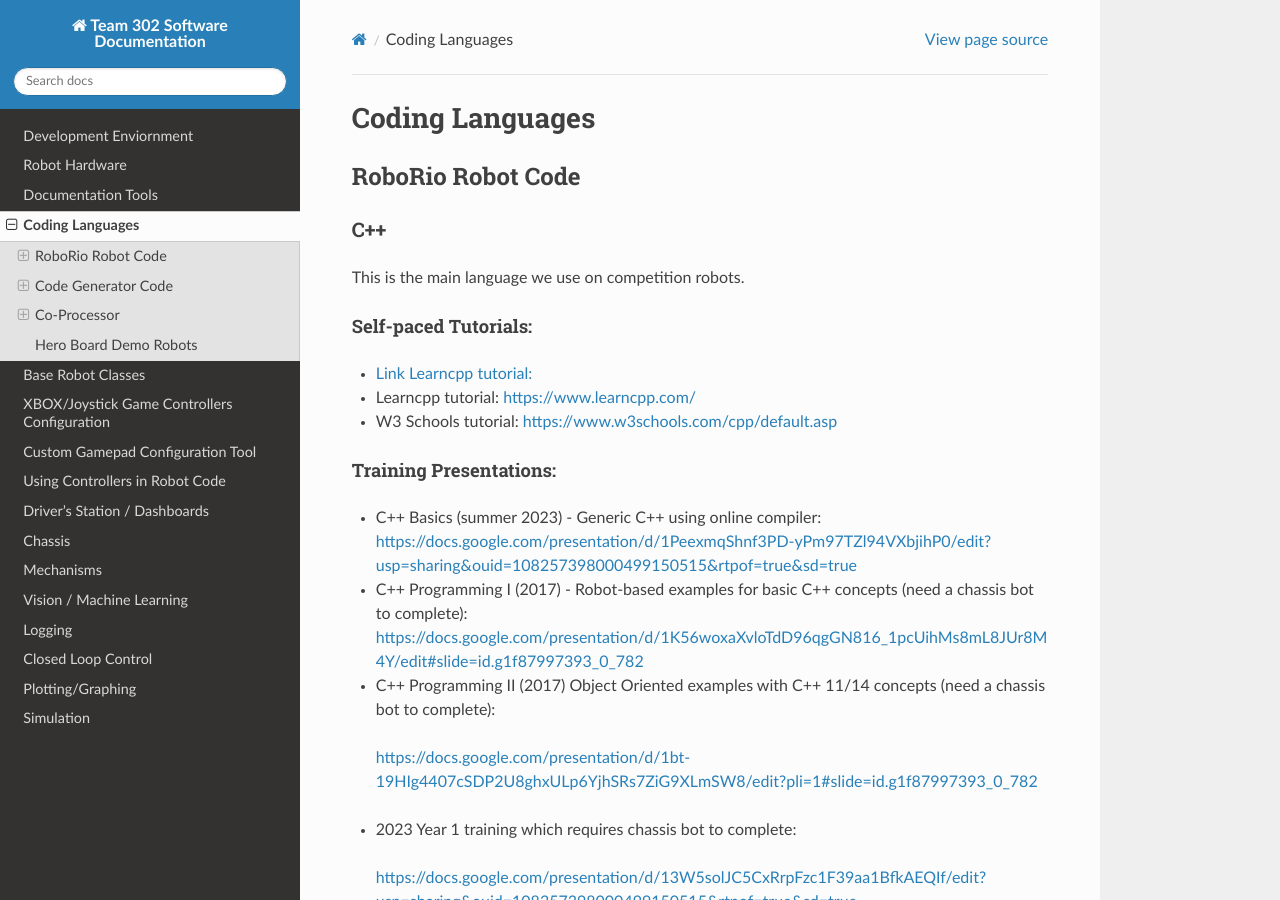
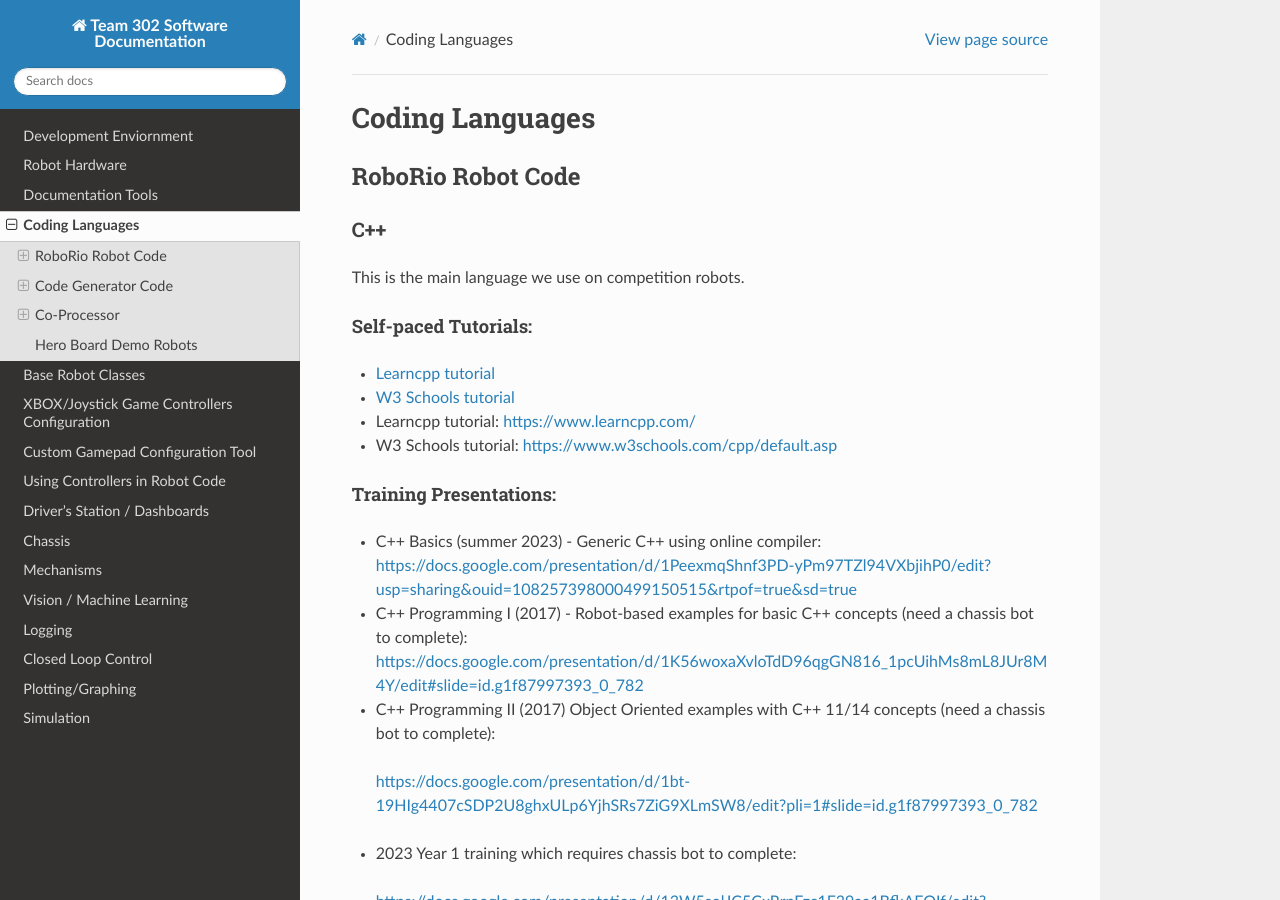
Before and after one commit to Team302/Team302Doco, a Sphinx documentation site: the page built from docs/codingLanguages.rst, in a window 1280 px wide and 900 px high. Built offline with Sphinx 7.4.7 and the Read the Docs theme 2.0.0, drawn with Linux system fonts in a browser that asks for light colours.

Commit message:
Update codingLanguages.rst

```diff
--- a/docs/codingLanguages.rst
+++ b/docs/codingLanguages.rst
@@ -18,7 +18,8 @@ This is the main language we use on competition robots.
 Self-paced Tutorials:
 ~~~~~~~~~~~~~~~~~~~~~
 
--    `Link Learncpp tutorial:  <https://www.learncpp.com/>`_
+-    `Learncpp tutorial  <https://www.learncpp.com/>`_
+-    `W3 Schools tutorial <https://www.w3schools.com/cpp/default.asp>`_
 -    Learncpp tutorial:  https://www.learncpp.com/
 -    W3 Schools tutorial:  https://www.w3schools.com/cpp/default.asp
 
```
